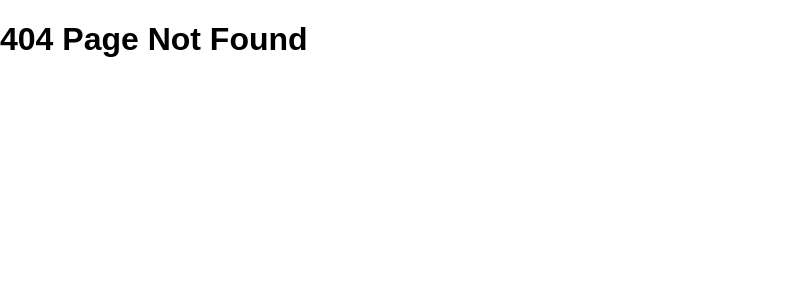
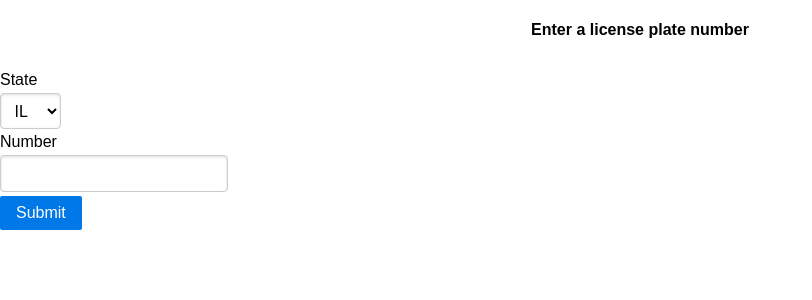
Before and after one commit to davidcbalsley/final-project, a React (Create React App) app in the folder client/: page /WorkerEnterLicensePlate in a window 1280 px wide. Before the commit this address had no page. Shown: the top 300 px of the page, without its empty margins (0-812 px from the left). Built offline with nearby package versions, Linux system fonts and the light colour scheme.

Commit message:
Worker enter license plate number

```diff
--- a/client/src/App.js
+++ b/client/src/App.js
@@ -6,6 +6,7 @@ import ClientCreateNameAndAddress from "./pages/ClientCreateNameAndAddress";
 import ClientEnterNumPeopleByAge from "./pages/ClientEnterNumPeopleByAge";
 import ClientCreateLicensePlates from "./pages/ClientCreateLicensePlates";
 import ClientConfirmation from "./pages/ClientConfirmation";
+import WorkerEnterLicensePlate from "./pages/WorkerEnterLicensePlate";
 import NoMatch from "./pages/NoMatch";
 
 function App() {
@@ -19,6 +20,7 @@ function App() {
           <Route exact path="/ClientEnterNumPeopleByAge" component={ClientEnterNumPeopleByAge} />
           <Route exact path="/ClientCreateLicensePlates" component={ClientCreateLicensePlates} />
           <Route exact path="/ClientConfirmation" component={ClientConfirmation} />
+          <Route exact path="/WorkerEnterLicensePlate" component={WorkerEnterLicensePlate} />
           <Route component={NoMatch} />
         </Switch>
       </div>
--- /dev/null
+++ b/client/src/pages/WorkerEnterLicensePlate.js
@@ -0,0 +1,31 @@
+import React from "react";
+
+function WorkerEnterLicensePlate() {
+    return (
+        <div>
+            {/* Page title */}
+            <h4 className="content-head" style={{ textAlign: "center" }}>Enter a license plate number</h4>
+
+            <form className="pure-form pure-form-stacked">
+                <fieldset>
+                    {/* State */}
+                    <label for="new-plate-state">State</label>
+                    <select id="new-plate-state">
+                        <option>IL</option>
+                        <option>IN</option>
+                        <option>WI</option>
+                    </select>
+
+                    {/* License plate number */}
+                    <label for="new-plate-number">Number</label>
+                    <input type="text" id="new-plate-number" />
+
+                    <button type="submit" className="pure-button pure-button-primary">Submit</button>
+                </fieldset>
+            </form>
+
+        </div>
+    );
+}
+
+export default WorkerEnterLicensePlate;
```
